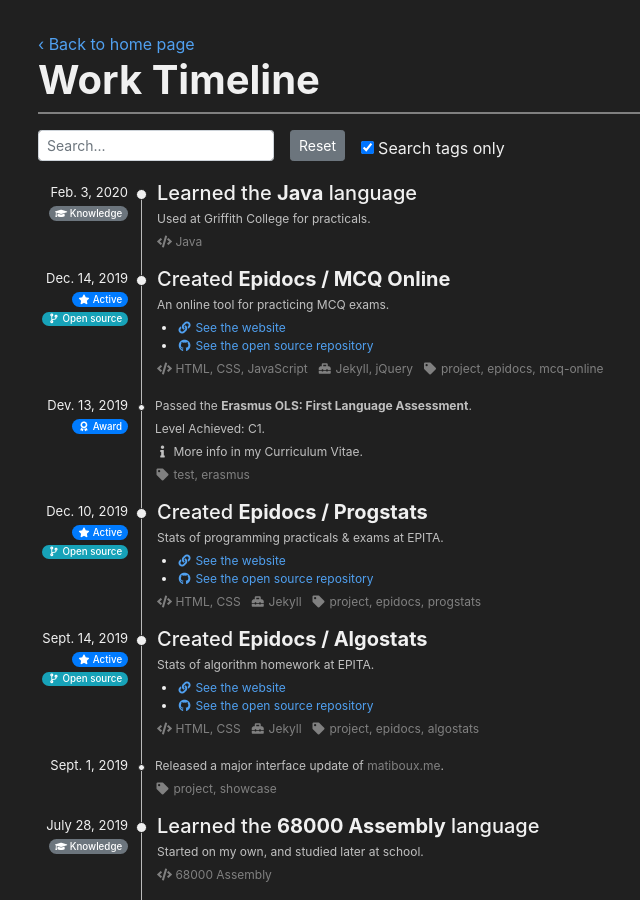
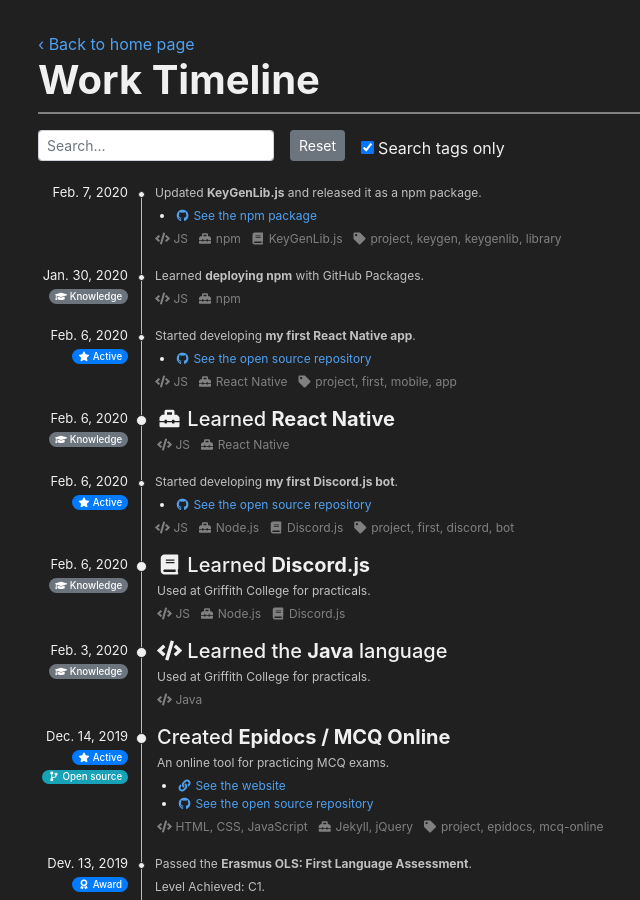
Before and after one commit to matiboux/matiboux.me, a Jekyll site: the page built from timeline.html, in a window 1280 px wide and 900 px high. Shown: the whole window, without its empty margins (47-687 px from the left). Built offline with Jekyll 4.4.1, drawn with Linux system fonts in a browser that asks for light colours; nearby versions of some CDN libraries; some of the changed text lies outside the part shown.

Commit message:
Updated timeline.yml with several changes
- Added icons to knowledge items
- Added items about some recent stuff
- i don't know

```diff
--- a/_data/timeline.yml
+++ b/_data/timeline.yml
@@ -6,14 +6,66 @@
   # date:
   # category: personal / work / school / knowledge / award / domain
   # status: active / finished / standby / inactive / replaced / left / dead
-  # opensource: true / false or omitted
+  # opensource: true / false
   # languages: []
   # tools: []
+  # libraries: []
   # tags: []
 
 
 
-- title: Learned the <b>Java</b> language
+- description: Updated <b>KeyGenLib.js</b> and released it as a npm package.
+  links:
+  - title: <i class="fab fa-github fa-fw"></i> See the npm package
+    href: https://github.com/matiboux/KeyGenLib.js
+  date: Feb. 7, 2020
+  languages: [JS]
+  tools: [npm]
+  libraries: [KeyGenLib.js]
+  tags: [project, keygen, keygenlib, library]
+
+- description: Learned <b>deploying npm</b> with GitHub Packages.
+  date: Jan. 30, 2020
+  languages: [JS]
+  tools: [npm]
+  category: knowledge
+
+- description: Started developing <b>my first React Native app</b>.
+  links:
+  - title: <i class="fab fa-github fa-fw"></i> See the open source repository
+    href: https://github.com/matiboux/My-first-React-Native-app
+  date: Feb. 6, 2020
+  status: active
+  languages: [JS]
+  tools: [React Native]
+  tags: [project, first, mobile, app]
+
+- title: <i class="fas fa-toolbox fa-fw"></i> Learned <b>React Native</b>
+  date: Feb. 6, 2020
+  languages: [JS]
+  tools: [React Native]
+  category: knowledge
+
+- description: Started developing <b>my first Discord.js bot</b>.
+  links:
+  - title: <i class="fab fa-github fa-fw"></i> See the open source repository
+    href: https://github.com/matiboux/my-first-discord.js-bot
+  date: Feb. 6, 2020
+  status: active
+  languages: [JS]
+  tools: [Node.js]
+  libraries: [Discord.js]
+  tags: [project, first, discord, bot]
+
+- title: <i class="fas fa-book fa-fw"></i> Learned <b>Discord.js</b>
+  description: Used at Griffith College for practicals.
+  date: Feb. 6, 2020
+  languages: [JS]
+  tools: [Node.js]
+  libraries: [Discord.js]
+  category: knowledge
+
+- title: <i class="fas fa-code fa-fw"></i> Learned the <b>Java</b> language
   description: Used at Griffith College for practicals.
   date: Feb. 3, 2020
   languages: [Java]
@@ -73,7 +125,7 @@
   date: Sept. 1, 2019
   tags: [project, showcase]
 
-- title: Learned the <b>68000 Assembly</b> language
+- title: <i class="fas fa-code fa-fw"></i> Learned the <b>68000 Assembly</b> language
   description: Started on my own, and studied later at school.
   date: July 28, 2019
   languages: [68000 Assembly]
@@ -215,9 +267,10 @@
   tags: [epita, mcq-parser]
 
 - description:
-  - Started improving my knowledge of <b>C</b> language.
+  - Started improving my knowledge of the <b>C</b> language.
   - Used at EPITA for practicals and school projects.
   date: Feb. 7, 2019
+  languages: [C]
   category: knowledge
 
 - title: Started working on <b>Blast</b>
@@ -233,13 +286,13 @@
   tags: [epita, blast]
 
 
-- title: Learned the <b>C#</b> language
+- title: <i class="fas fa-code fa-fw"></i> Learned the <b>C#</b> language
   description: Used at EPITA for practicals and school projects.
   date: Nov. 12, 2018
   languages: [C#]
   category: knowledge
 
-- title: Learned the <b>Python</b> language
+- title: <i class="fas fa-code fa-fw"></i> Learned the <b>Python</b> language
   description: Used at EPITA for practicals.
   date: Nov. 2018
   languages: [Python]
@@ -268,7 +321,7 @@
   category: domain
 
 
-- title: Learned the <b>OCaml</b> language
+- title: <i class="fas fa-code fa-fw"></i> Learned the <b>OCaml</b> language
   description: Used at EPITA for practicals.
   date: Sept. 10, 2018
   languages: [OCaml]
@@ -458,14 +511,16 @@
   status: active
   tags: [project, ljv, le-nautilus]
 
-- title: Created and developed <b>KeyGen JS Library</b>
-  description: KeyGen JS Library is the official KeyGen JavaScript library. Created on my own.
+- title: Created and developed <b>KeyGenLib.js</b>
+  description: KeyGenLib.js is an open source password generator JavaScript library. Created on my own.
   links:
   - title: <i class="fab fa-github fa-fw"></i> See the open source repository
-    href: https://github.com/matiboux/KeyGenJS-Lib
+    href: https://github.com/matiboux/KeyGenLib.js
   date: Jan. 12, 2017
   status: standby
-  tags: [project, keygen, library]
+  languages: [JS]
+  libraries: [KeyGenLib.js]
+  tags: [project, keygen, keygenlib, library]
 
 - title: Created and developed <b>KeyGen App</b>
   description: KeyGen App was an offline password generator app for Windows 10 Desktop & Mobile. Created on my own.
@@ -745,9 +800,10 @@
   date: July 2014
   tags: [gaming-actu]
 
-- title: Learned the <b>JavaScript</b> language
+- title: <i class="fas fa-code fa-fw"></i> Learned the <b>JavaScript</b> language
   description: Learned how to use the <b>jQuery</b> library.
   date: May 2014
+  languages: [JS]
   category: knowledge
 
 - title: Worked on <b>StormRadio</b>
@@ -760,9 +816,10 @@
   date: Feb. 2013
   tags: [mysurvivaladventure, games]
 
-- title: Learned the <b>PHP</b> language
+- title: <i class="fas fa-code fa-fw"></i> Learned the <b>PHP</b> language
   description:
   date: Aug. 2013
+  languages: [PHP]
   category: knowledge
 
 - description: Closed my wordpress.com blog
@@ -781,8 +838,9 @@
   status: dead
   tags: [gaming-actu]
 
-- title: Learned the <b>HTML & CSS</b> languages
+- title: <i class="fas fa-code fa-fw"></i> Learned the <b>HTML & CSS</b> languages
   date: Dec. 2012
+  languages: [HTML, CSS]
   category: knowledge
 
 - title: Created a <b>Wordpress blog</b>
@@ -794,23 +852,27 @@
   status: dead
   tags: [blog]
 
-- title: Learned the <b>Processing</b> language
+- title: <i class="fas fa-code fa-fw"></i> Learned the <b>Processing</b> language
   description:
   - Created few programs and very small games.
   - Some of them worked along with Arduino robots (for data interpretation).
   date: 2012
+  languages: [Processing]
   category: knowledge
 
-- title: Learned the <b>Arduino</b> language
+- title: <i class="fas fa-code fa-fw"></i> Learned the <b>Arduino</b> language
   description: Worked on some Arduino robots in a club.
   date: 2012
+  languages: [Android]
   category: knowledge
 
-- description: Partly introduced to the <b>C++</b> language.
+- description: <i class="fas fa-code fa-fw"></i> Partly introduced to the <b>C++</b> language.
   date: Aug. 2011
+  languages: [C++]
   category: knowledge
 
-- title: Learned the <b>C</b> language
+- title: <i class="fas fa-code fa-fw"></i> Learned the <b>C</b> language
   description: Mostly made terminal programs. Created a calculator and a script answering to things you type in.
   date: Aug. 2011
+  languages: [C]
   category: knowledge
```
